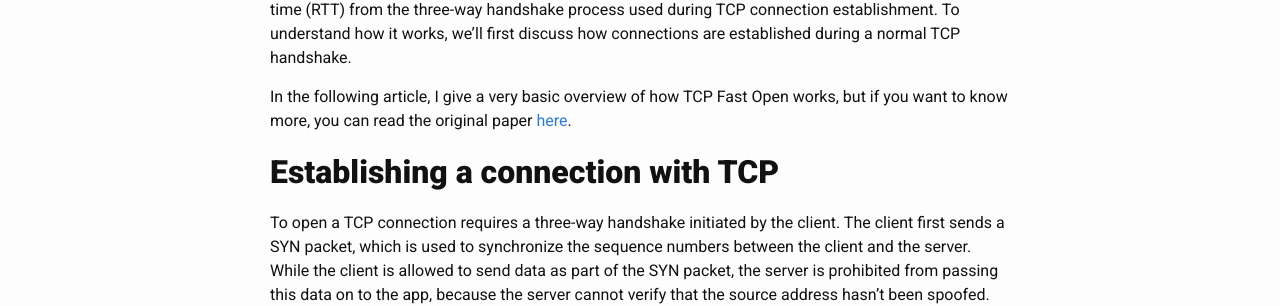
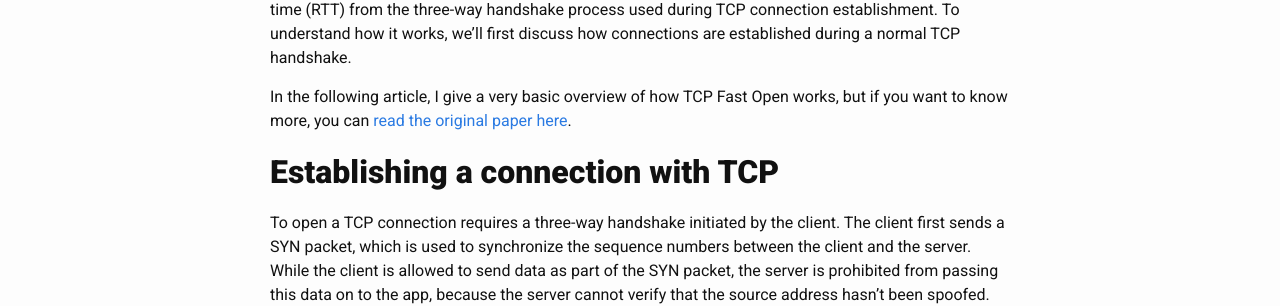
Before and after one commit to okalex/okalex.github.io, a Jekyll site: the page built from _posts/2014-10-15-tcp-fast-open.md, in a window 1280 px wide. Shown: the part 276-582 px from the top of the page. Built offline with Jekyll 4.4.1, drawn with Linux system fonts in a browser that asks for light colours.

```diff
--- a/_posts/2014-10-15-tcp-fast-open.md
+++ b/_posts/2014-10-15-tcp-fast-open.md
@@ -13,8 +13,8 @@ used during TCP connection establishment. To understand how it works, we'll
 first discuss how connections are established during a normal TCP handshake.
 
 In the following article, I give a very basic overview of how TCP Fast Open
-works, but if you want to know more, you can read the original paper
-[here](http://conferences.sigcomm.org/co-next/2011/papers/1569470463.pdf).
+works, but if you want to know more, you can
+[read the original paper here](http://conferences.sigcomm.org/co-next/2011/papers/1569470463.pdf).
 
 ## Establishing a connection with TCP
 
```
